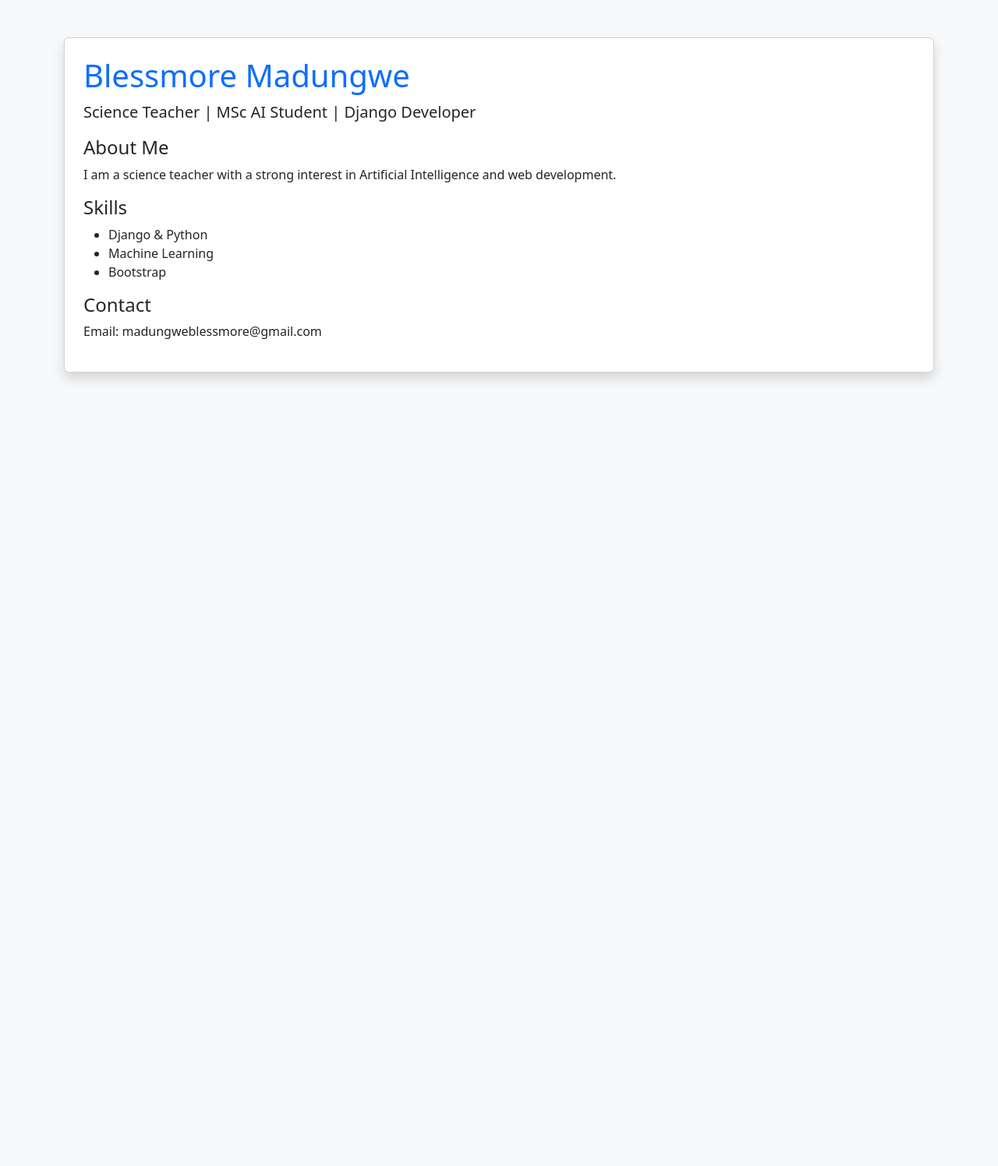
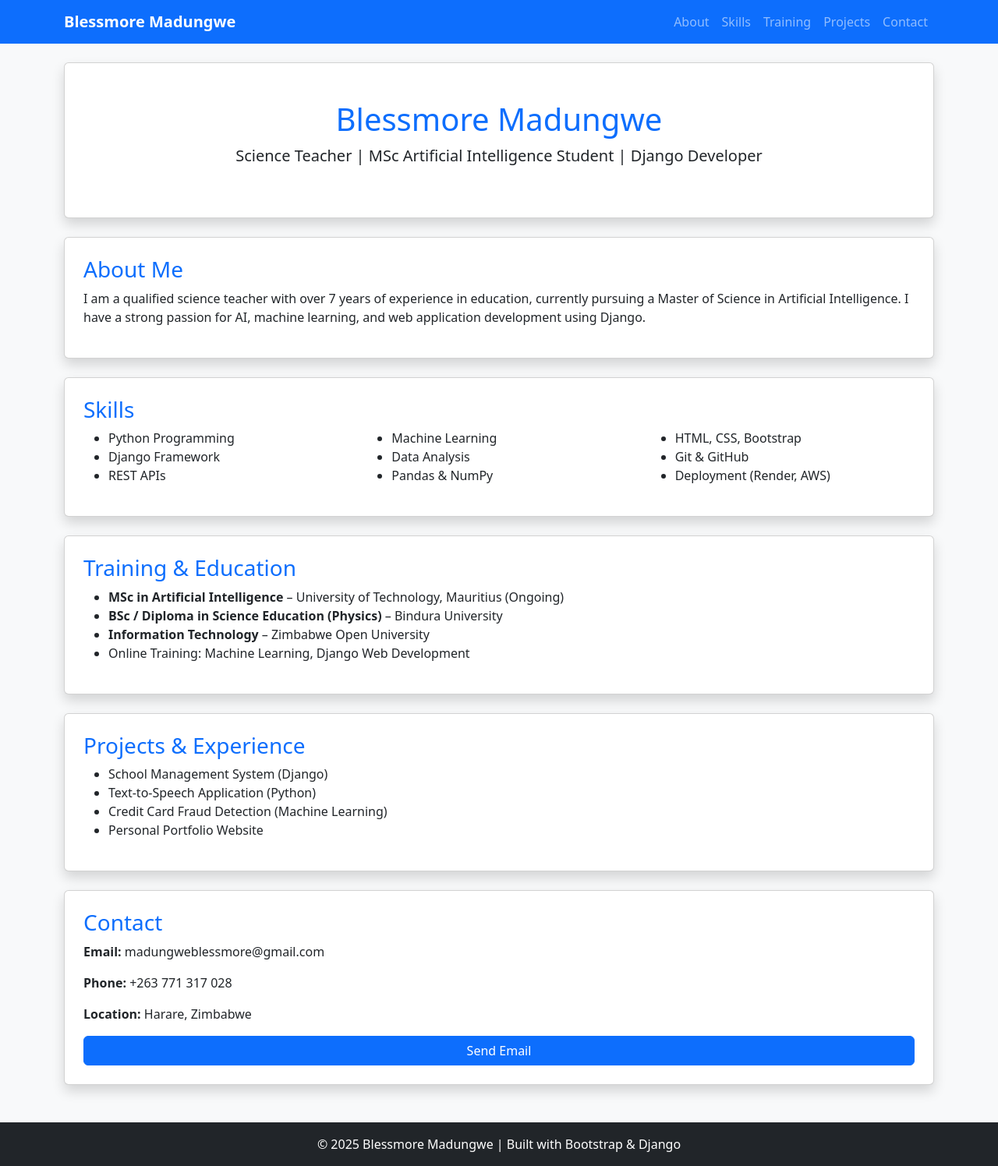
Before and after one commit to BlessmoreMadungwe/profile, a Django app: page / in a window 1280 px wide. Shown: the whole page at 78% size. Before the commit the page ends 489 px from the top, so only its background shows below. Run offline with Django 5.2, Linux system fonts and the light colour scheme.

Commit message:
Update profile page with navbar, training, and projects

```diff
--- a/portfolio/templates/home.html
+++ b/portfolio/templates/home.html
@@ -1,30 +1,133 @@
 <!DOCTYPE html>
-<html>
+<html lang="en">
 <head>
-    <title>Blessmore Madungwe</title>
+    <meta charset="UTF-8">
+    <title>Blessmore Madungwe | Portfolio</title>
+    <meta name="viewport" content="width=device-width, initial-scale=1">
+
+    <!-- Bootstrap CSS -->
     <link href="https://cdn.jsdelivr.net/npm/bootstrap@5.3.2/dist/css/bootstrap.min.css" rel="stylesheet">
 </head>
+
 <body class="bg-light">
 
-<div class="container mt-5">
-    <div class="card shadow p-4">
+<!-- ================= NAVBAR ================= -->
+<nav class="navbar navbar-expand-lg navbar-dark bg-primary fixed-top">
+    <div class="container">
+        <a class="navbar-brand fw-bold" href="#">Blessmore Madungwe</a>
+        <button class="navbar-toggler" type="button" data-bs-toggle="collapse" data-bs-target="#navbarNav">
+            <span class="navbar-toggler-icon"></span>
+        </button>
+
+        <div class="collapse navbar-collapse" id="navbarNav">
+            <ul class="navbar-nav ms-auto">
+                <li class="nav-item"><a class="nav-link" href="#about">About</a></li>
+                <li class="nav-item"><a class="nav-link" href="#skills">Skills</a></li>
+                <li class="nav-item"><a class="nav-link" href="#training">Training</a></li>
+                <li class="nav-item"><a class="nav-link" href="#projects">Projects</a></li>
+                <li class="nav-item"><a class="nav-link" href="#contact">Contact</a></li>
+            </ul>
+        </div>
+    </div>
+</nav>
+
+<!-- spacing for fixed navbar -->
+<div style="margin-top: 80px;"></div>
+
+<!-- ================= MAIN CONTENT ================= -->
+<div class="container">
+
+    <!-- HERO -->
+    <div class="card shadow p-5 mb-4 text-center">
         <h1 class="text-primary">Blessmore Madungwe</h1>
-        <p class="lead">Science Teacher | MSc AI Student | Django Developer</p>
+        <p class="lead">
+            Science Teacher | MSc Artificial Intelligence Student | Django Developer
+        </p>
+    </div>
 
-        <h4>About Me</h4>
-        <p>I am a science teacher with a strong interest in Artificial Intelligence and web development.</p>
+    <!-- ABOUT -->
+    <div id="about" class="card shadow p-4 mb-4">
+        <h3 class="text-primary">About Me</h3>
+        <p>
+            I am a qualified science teacher with over 7 years of experience in education,
+            currently pursuing a Master of Science in Artificial Intelligence.
+            I have a strong passion for AI, machine learning, and web application development using Django.
+        </p>
+    </div>
 
-        <h4>Skills</h4>
+    <!-- SKILLS -->
+    <div id="skills" class="card shadow p-4 mb-4">
+        <h3 class="text-primary">Skills</h3>
+        <div class="row">
+            <div class="col-md-4">
+                <ul>
+                    <li>Python Programming</li>
+                    <li>Django Framework</li>
+                    <li>REST APIs</li>
+                </ul>
+            </div>
+            <div class="col-md-4">
+                <ul>
+                    <li>Machine Learning</li>
+                    <li>Data Analysis</li>
+                    <li>Pandas & NumPy</li>
+                </ul>
+            </div>
+            <div class="col-md-4">
+                <ul>
+                    <li>HTML, CSS, Bootstrap</li>
+                    <li>Git & GitHub</li>
+                    <li>Deployment (Render, AWS)</li>
+                </ul>
+            </div>
+        </div>
+    </div>
+
+    <!-- TRAINING / EDUCATION -->
+    <div id="training" class="card shadow p-4 mb-4">
+        <h3 class="text-primary">Training & Education</h3>
         <ul>
-            <li>Django & Python</li>
-            <li>Machine Learning</li>
-            <li>Bootstrap</li>
+            <li><strong>MSc in Artificial Intelligence</strong> – University of Technology, Mauritius (Ongoing)</li>
+            <li><strong>BSc / Diploma in Science Education (Physics)</strong> – Bindura University</li>
+            <li><strong>Information Technology</strong> – Zimbabwe Open University</li>
+            <li>Online Training: Machine Learning, Django Web Development</li>
         </ul>
+    </div>
 
-        <h4>Contact</h4>
-        <p>Email: madungweblessmore@gmail.com</p>
+    <!-- PROJECTS -->
+    <div id="projects" class="card shadow p-4 mb-4">
+        <h3 class="text-primary">Projects & Experience</h3>
+        <ul>
+            <li>School Management System (Django)</li>
+            <li>Text-to-Speech Application (Python)</li>
+            <li>Credit Card Fraud Detection (Machine Learning)</li>
+            <li>Personal Portfolio Website</li>
+        </ul>
     </div>
+
+    <!-- CONTACT -->
+    <div id="contact" class="card shadow p-4 mb-5">
+        <h3 class="text-primary">Contact</h3>
+        <p><strong>Email:</strong> madungweblessmore@gmail.com</p>
+        <p><strong>Phone:</strong> +263 771 317 028</p>
+        <p><strong>Location:</strong> Harare, Zimbabwe</p>
+
+        <a href="mailto:madungweblessmore@gmail.com" class="btn btn-primary">
+            Send Email
+        </a>
+    </div>
+
 </div>
+
+<!-- ================= FOOTER ================= -->
+<footer class="bg-dark text-white text-center py-3">
+    <p class="mb-0">
+        © 2025 Blessmore Madungwe | Built with Bootstrap & Django
+    </p>
+</footer>
+
+<!-- Bootstrap JS -->
+<script src="https://cdn.jsdelivr.net/npm/bootstrap@5.3.2/dist/js/bootstrap.bundle.min.js"></script>
 
 </body>
 </html>
```
